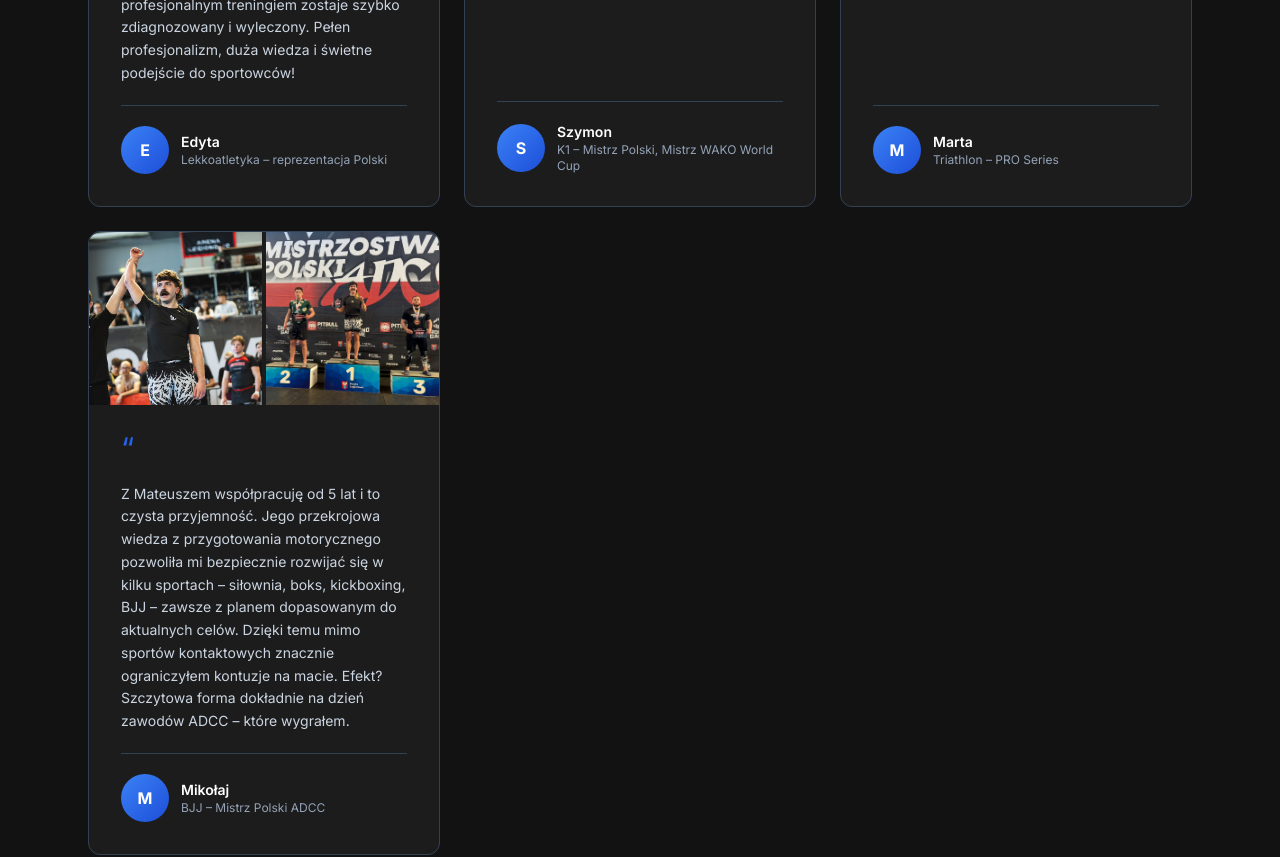
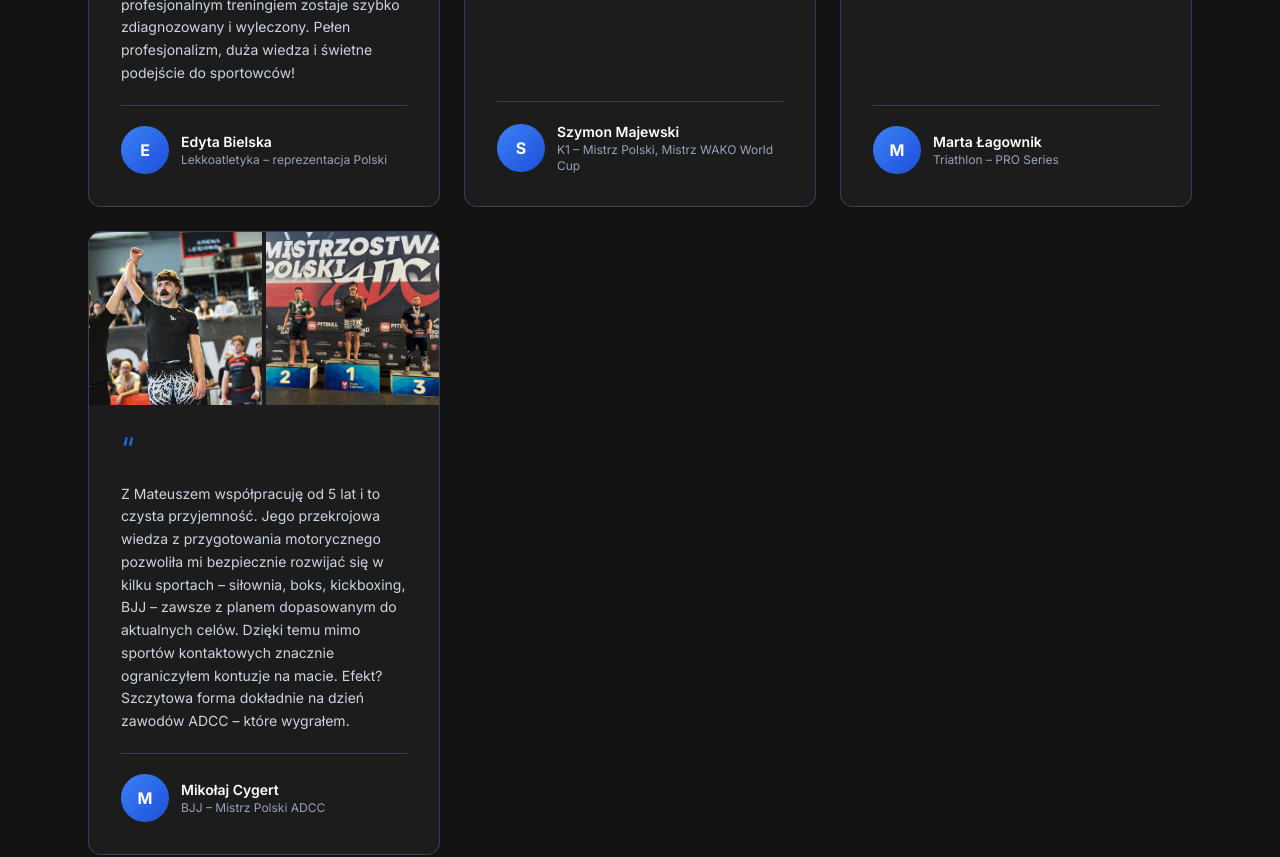
Before and after one commit to matkierat/landing-page, a Next.js app: page / in a window 1280 px wide. Shown: the part 3000-3857 px from the top of the page. Built offline with nearby package versions, Linux system fonts and the light colour scheme.

Commit message:
aktualizacja stopki i tytułu strony

```diff
--- a/app/layout.tsx
+++ b/app/layout.tsx
@@ -15,8 +15,9 @@ const raleway = Raleway({
 });
 
 export const metadata: Metadata = {
-  title: "Moja Nowa Strona",
-  description: "Strona stworzona w Next.js i Tailwind CSS.",
+  title: "Mateusz Kierat – Trening motoryczny i rehabilitacja",
+  description:
+    "Trening motoryczny i rehabilitacja online pod opieką trenera i fizjoterapeuty w jednym. Zbuduj ciało odporne na kontuzje.",
 };
 
 export default function RootLayout({
--- a/components/Footer.tsx
+++ b/components/Footer.tsx
@@ -12,7 +12,7 @@ export default function Footer() {
   return (
     <footer className="border-t border-slate-200 bg-background">
       <div className="mx-auto flex max-w-6xl flex-col items-center gap-4 px-6 py-8 text-sm text-slate-600 md:flex-row md:justify-between">
-        <p>&copy; {year} Moja Nowa Strona. Wszelkie prawa zastrzeżone.</p>
+        <p>&copy; {year} Mateusz Kierat. Wszelkie prawa zastrzeżone.</p>
 
         <div className="flex items-center gap-6">
           <ul className="flex items-center gap-6">
--- a/components/sections/SocialProof.tsx
+++ b/components/sections/SocialProof.tsx
@@ -3,7 +3,7 @@ import Image from "next/image";
 const stories = [
   {
     initial: "E",
-    name: "Edyta",
+    name: "Edyta Bielska",
     discipline: "Lekkoatletyka – reprezentacja Polski",
     quote:
       "Współpracuję z Mateuszem od dłuższego czasu i śmiało mogę polecić jego usługi. Zmagałam się z problemem kolana skoczka, dzięki profesjonalnemu podejściu i doborowi zestawu ćwiczeń dzisiaj mogę bić swoje rekordy na bieżni. Mateusz gasi każdy pożar, który pojawia się na drodze – mniejsza kontuzja czy przeciążenie czy jakiś inny problem związany z profesjonalnym treningiem zostaje szybko zdiagnozowany i wyleczony. Pełen profesjonalizm, duża wiedza i świetne podejście do sportowców!",
@@ -11,7 +11,7 @@ const stories = [
   },
   {
     initial: "S",
-    name: "Szymon",
+    name: "Szymon Majewski",
     discipline: "K1 – Mistrz Polski, Mistrz WAKO World Cup",
     quote:
       "Nawet podczas kontuzji ręki treningi nie musiały zostać przerwane – Mateusz tak modyfikował ćwiczenia, żebym mógł dalej robić realny progres, nie obciążając ręki. Po sezonie z nim moje największe słabości stały się najmocniejszymi atutami. Pełen profesjonalizm i świetna wiedza!",
@@ -19,7 +19,7 @@ const stories = [
   },
   {
     initial: "M",
-    name: "Marta",
+    name: "Marta Łagownik",
     discipline: "Triathlon – PRO Series",
     quote:
       "Trzy dyscypliny to trzy różne obciążenia dla ciała. Praca nad stabilizacją i mobilnością pozwoliła mi trenować na pełnych obrotach bez tego chronicznego napięcia, które wcześniej towarzyszyło mi na każdym etapie sezonu.",
@@ -27,7 +27,7 @@ const stories = [
   },
   {
     initial: "M",
-    name: "Mikołaj",
+    name: "Mikołaj Cygert",
     discipline: "BJJ – Mistrz Polski ADCC",
     quote:
       "Z Mateuszem współpracuję od 5 lat i to czysta przyjemność. Jego przekrojowa wiedza z przygotowania motorycznego pozwoliła mi bezpiecznie rozwijać się w kilku sportach – siłownia, boks, kickboxing, BJJ – zawsze z planem dopasowanym do aktualnych celów. Dzięki temu mimo sportów kontaktowych znacznie ograniczyłem kontuzje na macie. Efekt? Szczytowa forma dokładnie na dzień zawodów ADCC – które wygrałem.",
```
